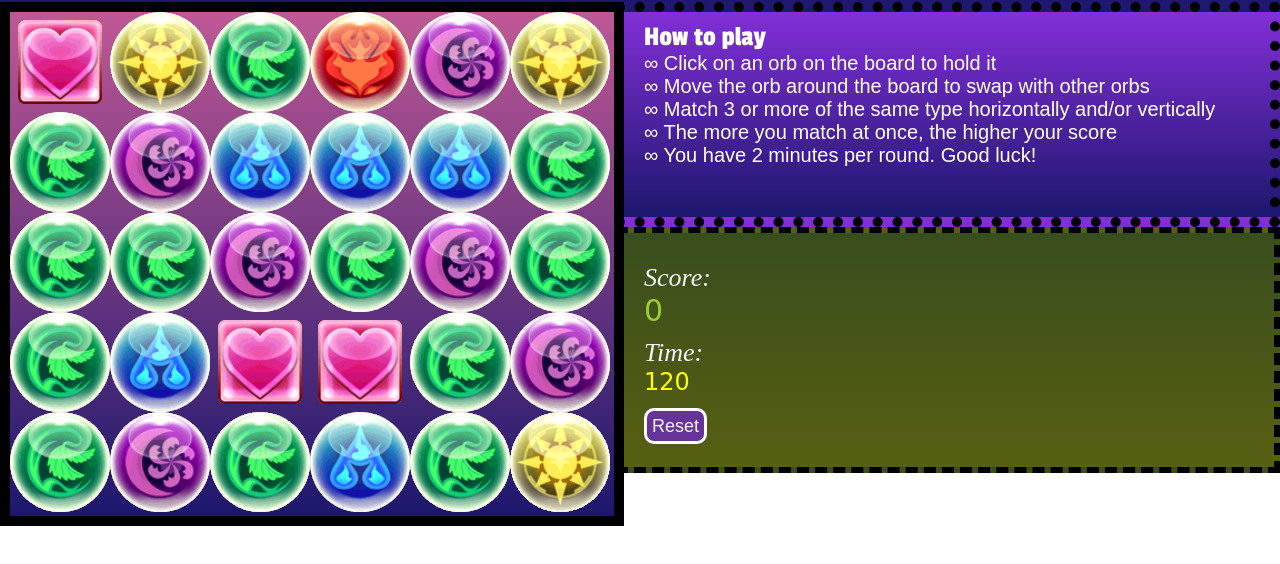
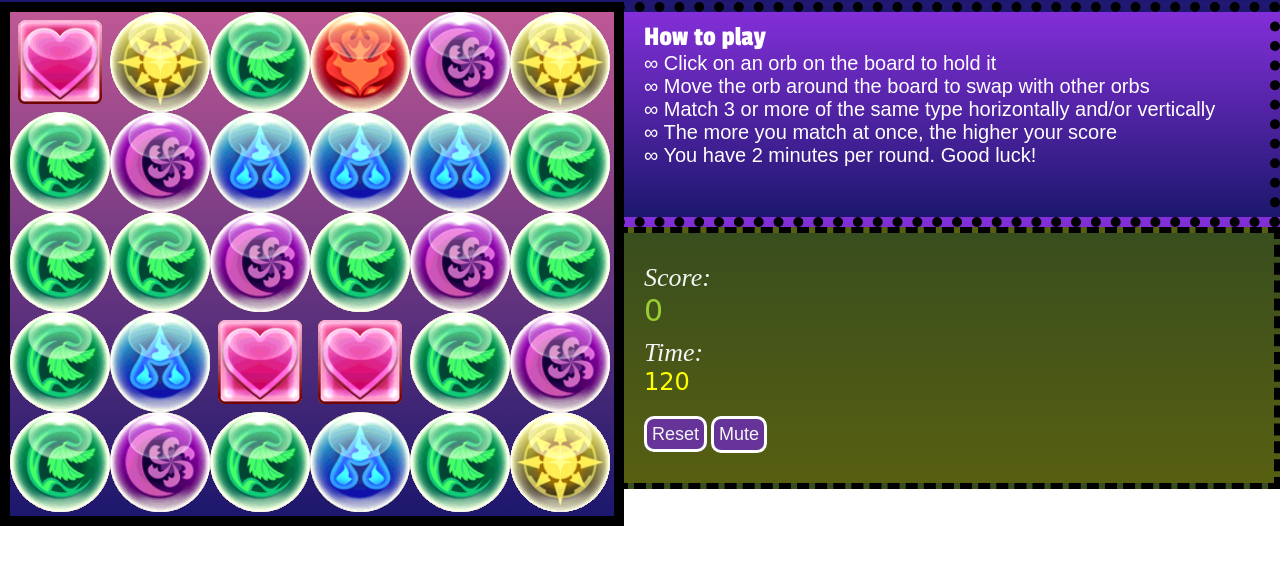
Before and after one commit to Karivool/PuzzleAppCademy, a website built with webpack: page index.html in a window 1280 px wide. Shown: the part 60-624 px from the top of the page. Built offline with nearby package versions, Linux system fonts and the light colour scheme; a web font is replaced by a local one.

Commit message:
Add mute function

```diff
--- a/index.html
+++ b/index.html
@@ -43,7 +43,9 @@
           <div id="reset">
             <a id="reset-butt" href="./index.html">Reset</a>
             <!-- <button type="button" id="reset" onclick="resetGame()">Reset</button> -->
+            <button type="button" id="reset-butt" onclick="muteSound()">Mute</button>
           </div>
+        </div>
         </div>
       </div>
     </div>
@@ -92,6 +94,15 @@
 
         window.gameStarted = false;
         window.gameEnd = false;
+      }
+
+      function muteSound () {
+        window.mute = !window.mute;
+        if (window.mute === true) {
+          window.song.volume = 0;
+        } else {
+          window.song.volume = 0.5;
+        }
       };
     </script>
   </body>
```
